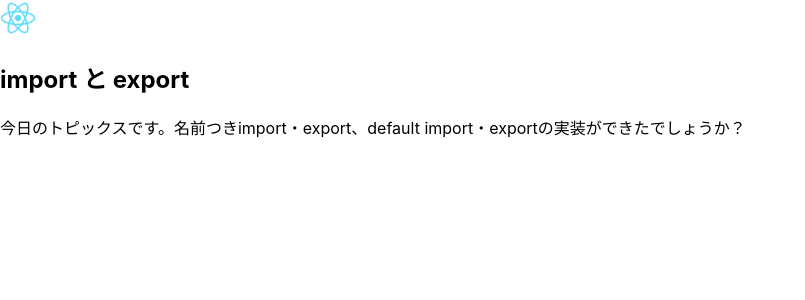
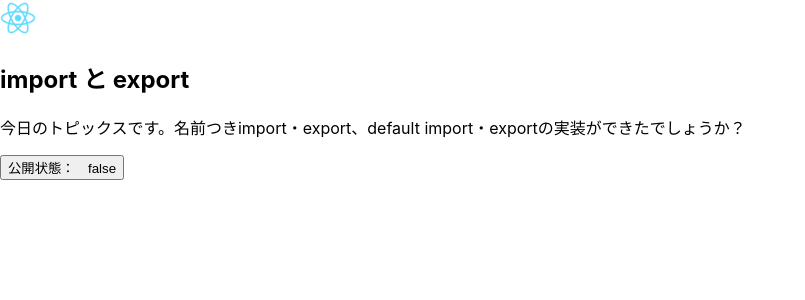
Before and after one commit to graphicocolo/nihonwakaru-react, a React (Create React App) app in the folder react-basic/: page / in a window 1280 px wide. Shown: the top 300 px of the page, without its empty margins (0-805 px from the left). Built offline with nearby package versions, Linux system fonts and the light colour scheme.

Commit message:
コンポーネントの状態管理

```diff
--- a/react-basic/src/components/Article.jsx
+++ b/react-basic/src/components/Article.jsx
@@ -1,10 +1,18 @@
-import {Title, Content} from "./index";
+import { useState } from "react";
+import {Title, Content, PublishButton} from "./index";
 
 const Article = (props) => {
+  const [isPublished, setIsPublished] = useState(false)
+  // 更新関数はそのまま props として渡さず関数化する
+  const puslishArticle = () => {
+    setIsPublished(true)
+  }
   return (
     <div>
       <Title title={props.title} />
       <Content content={props.content} />
+      {/* 関数を props に渡すときは注意する */}
+      <PublishButton isPublished={isPublished} onClick={puslishArticle} />
     </div>
   );
 };
--- /dev/null
+++ b/react-basic/src/components/PublishButton.jsx
@@ -0,0 +1,8 @@
+const PublishButton = (props) => {
+  return (
+    <button onClick={() => props.onClick()}>
+      公開状態：　{props.isPublished.toString()}
+    </button>
+  );
+}
+export default PublishButton;
--- a/react-basic/src/components/index.js
+++ b/react-basic/src/components/index.js
@@ -1,3 +1,4 @@
 export {default as Article} from './Article'
 export {default as Content} from './Content'
 export {default as Title} from './Title'
+export {default as PublishButton} from './PublishButton'
```
Also changed, not shown: 1 other file (tests, documents, lock files or other folders).
